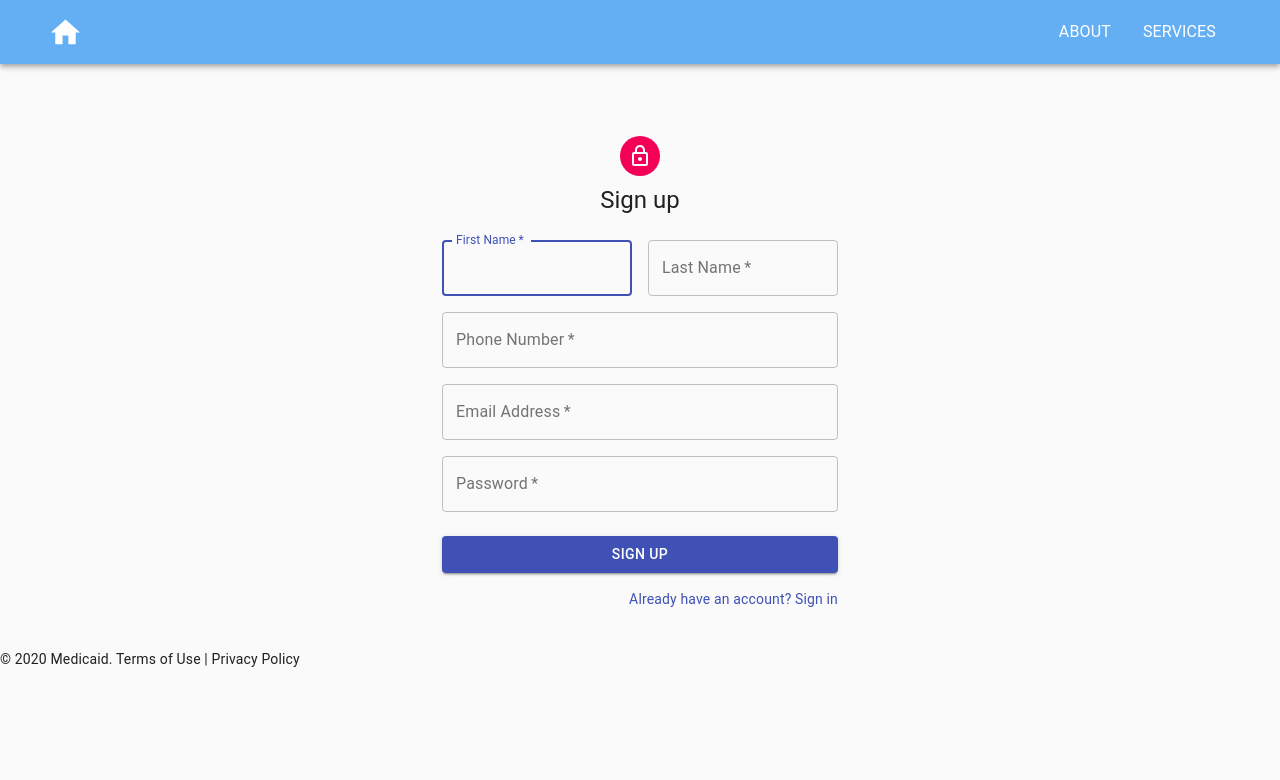
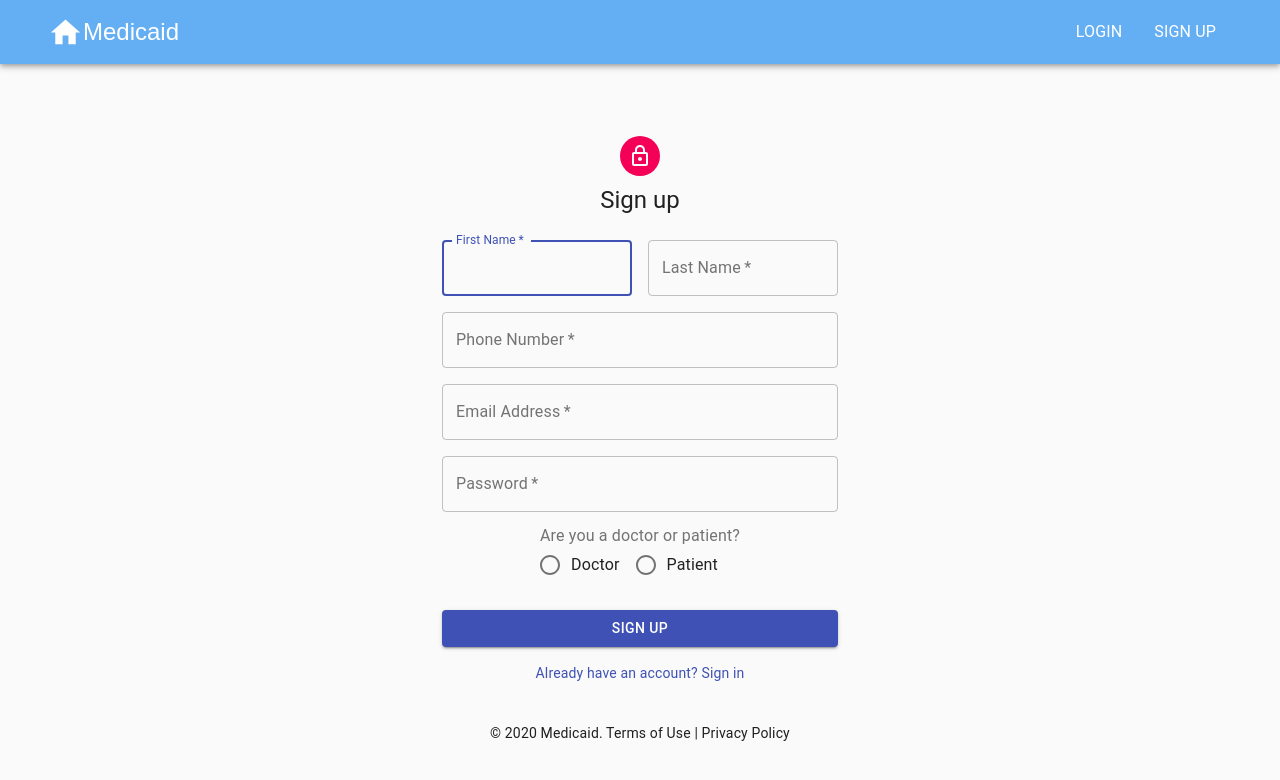
Before and after one commit to robertgeica/medicaid, a React (Create React App) app in the folder client/: page /signup in a window 1280 px wide. Shown: the top 780 px of the page. Built offline with nearby package versions, Linux system fonts and the light colour scheme.

Commit message:
changed signup screen

```diff
--- a/client/src/components/Footer.js
+++ b/client/src/components/Footer.js
@@ -2,7 +2,7 @@ import React from 'react';
 
 const Footer = () => {
   return (
-
+    <center>
     <footer className="site-footer text-light">
       <div className="container">
         <div className="site-footer-inner">
@@ -10,6 +10,7 @@ const Footer = () => {
         </div>
       </div>
     </footer>
+    </center>
   )
 }
 
--- a/client/src/components/Header.js
+++ b/client/src/components/Header.js
@@ -15,8 +15,8 @@ const useStyles = makeStyles({
     }
 });
 const navLinks = [
-    { title: "About", path: '/about'},
-    { title: "Services", path: '/services'}
+    { title: "Login", path: '/login'},
+    { title: "Sign Up", path: '/signup'}
 ]
 
 const Header = () => {
@@ -27,6 +27,7 @@ const Header = () => {
                 <Container className = {classes.navDisplayFlex}>
                     <IconButton edge="start" color ="inherit" aria-label="home">
                         <Home fontSize = "large" />
+                        Medicaid
                     </IconButton>
                     <List
                         component ="nav"
--- a/client/src/components/SignupComponent.js
+++ b/client/src/components/SignupComponent.js
@@ -1,6 +1,11 @@
 import React, {useState} from 'react'
 import Avatar from '@material-ui/core/Avatar';
 import Button from '@material-ui/core/Button';
+import Radio from '@material-ui/core/Radio'
+import RadioGroup from '@material-ui/core/RadioGroup'
+import FormControlLabel from '@material-ui/core/FormControlLabel'
+import FormControl from '@material-ui/core/FormControl'
+import FormLabel from '@material-ui/core/FormLabel'
 import CssBaseline from '@material-ui/core/CssBaseline';
 import TextField from '@material-ui/core/TextField';
 import Link from '@material-ui/core/Link';
@@ -9,6 +14,7 @@ import LockOutlinedIcon from '@material-ui/icons/LockOutlined';
 import Typography from '@material-ui/core/Typography';
 import { makeStyles } from '@material-ui/core/styles';
 import Container from '@material-ui/core/Container';
+import { ArrowDropDown, ArrowDropDownCircleOutlined, RadioButtonCheckedOutlined } from '@material-ui/icons';
 
 const useStyles = makeStyles((theme) => ({
     paper: {
@@ -129,6 +135,27 @@ export default function Signup() {
                 })}}
               />
             </Grid>
+            <Grid item xs={12}>
+              <center>
+                <FormControl component = 'fieldset'>
+                  <FormLabel component = 'legend'>Are you a doctor or patient?</FormLabel>
+                  <RadioGroup row aria-label='position' name='position' defaultValue='end'>
+                    <FormControlLabel
+                      value="doctor"
+                      control={<Radio color = "primary"/>}
+                      label = 'Doctor'
+                      labelPlacement = 'end'
+                    />
+                    <FormControlLabel
+                      value="patient"
+                      control={<Radio color = "primary"/>}
+                      label = 'Patient'
+                      labelPlacement = 'end'
+                    />
+                  </RadioGroup>
+                </FormControl>
+                </center>
+            </Grid>
           </Grid>
           <Button
             type="submit"
@@ -139,7 +166,7 @@ export default function Signup() {
           >
             Sign Up
           </Button>
-          <Grid container justify="flex-end">
+          <Grid align = 'center'>
             <Grid item>
               <Link href="#" variant="body2">
                 Already have an account? Sign in
```
